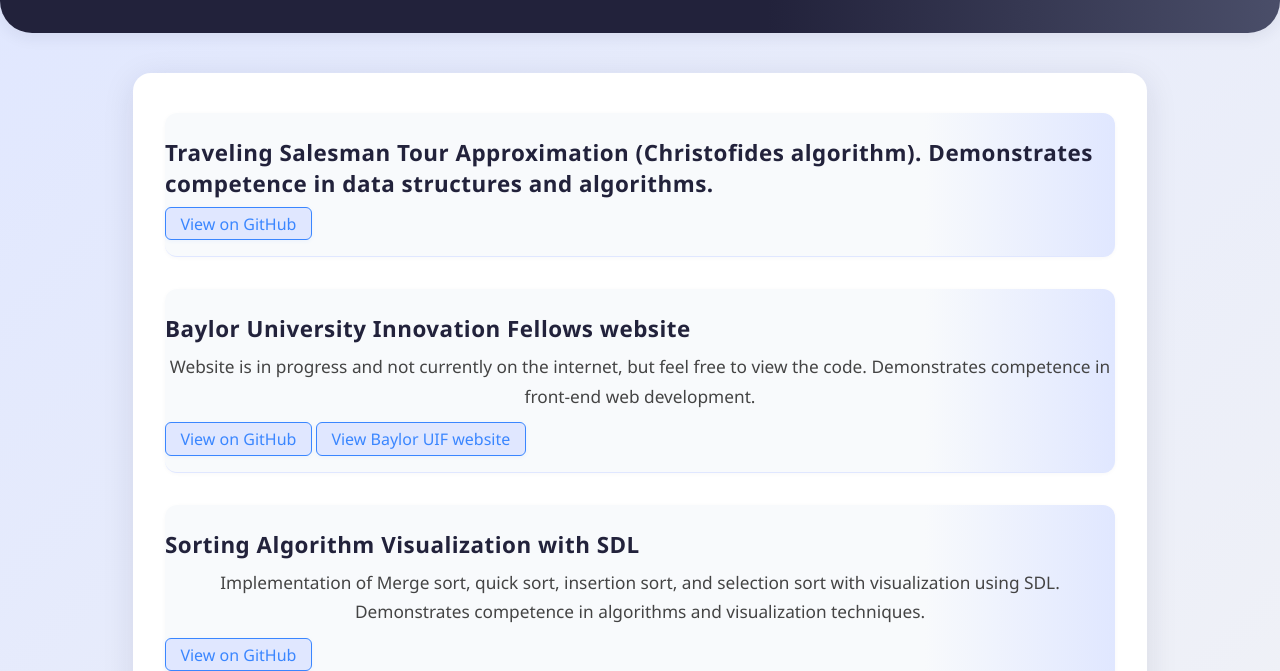
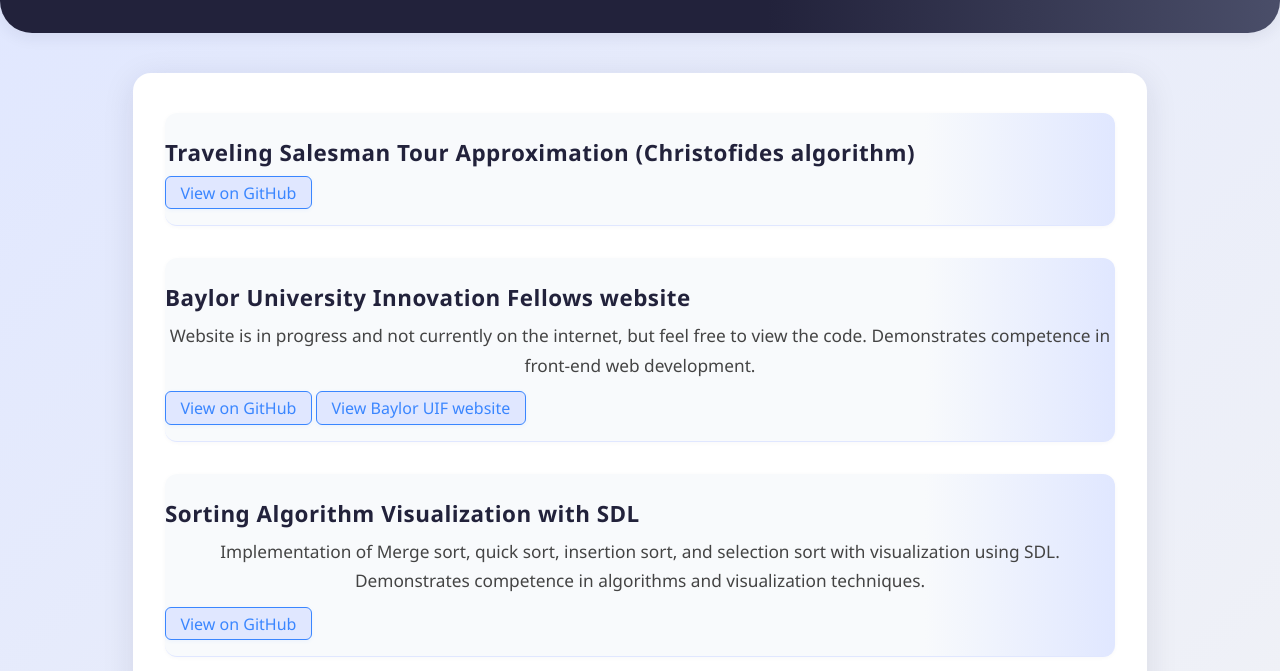
Before and after one commit to Carter-Lewis/Carter-Lewis.github.io, a plain HTML site: page index.html in a window 1280 px wide. Shown: the part 129-800 px from the top of the page. Drawn offline with Linux system fonts and the light colour scheme.

Commit message:
Changed tsp card

```diff
--- a/index.html
+++ b/index.html
@@ -12,7 +12,7 @@
   </header>
   <main>
     <section class="project" onclick="window.location.href='TSP.html'" style="cursor:pointer;">
-      <h2 class="project-title">Traveling Salesman Tour Approximation (Christofides algorithm). Demonstrates competence in data structures and algorithms.</h2>
+      <h2 class="project-title">Traveling Salesman Tour Approximation (Christofides algorithm)</h2>
       <a class="project-link" href="https://github.com/Carter-Lewis/Christofides-TSP-approximation.git" target="_blank">View on GitHub</a>
     </section>
     <section class="project">
```
